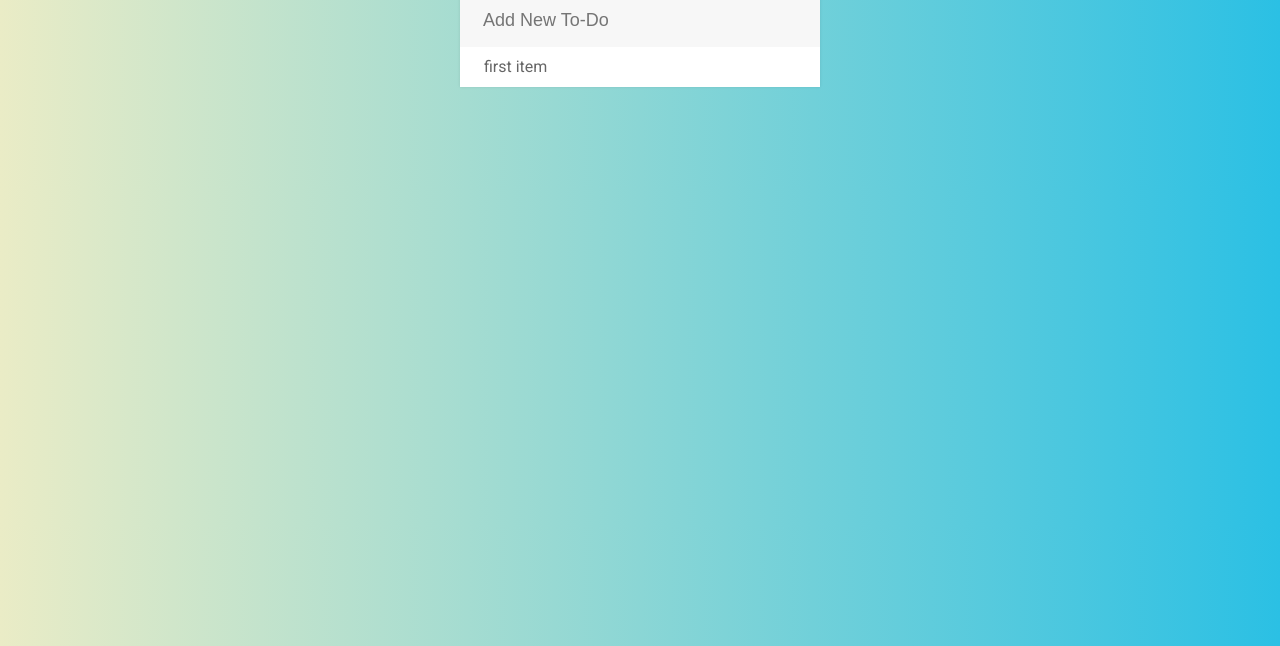
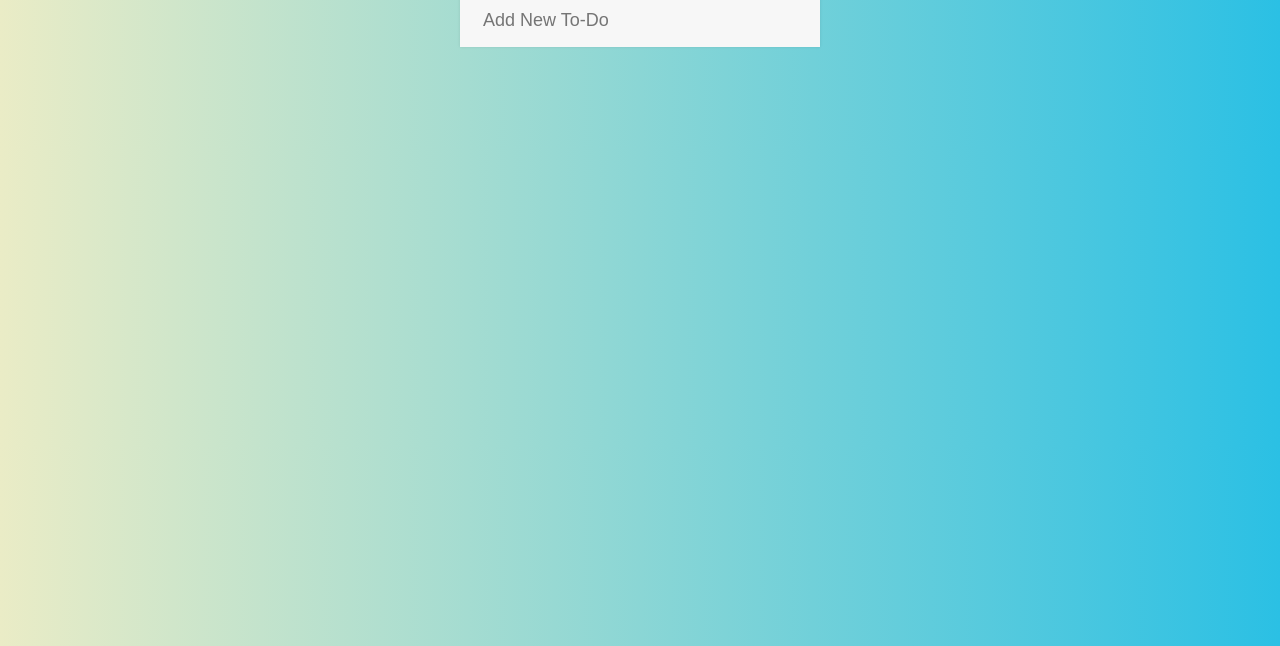
Before and after one commit to FendyPierre/ToDoList, a plain HTML site: page index.html in a window 1280 px wide. Shown: the part 154-800 px from the top of the page. Drawn offline with Linux system fonts and the light colour scheme.

Commit message:
optimized index

```diff
--- a/index.html
+++ b/index.html
@@ -13,7 +13,6 @@
         <h1>To-Do List<i class="fa fa-plus"></i></h1>
         <input placeholder="Add New To-Do" type="text">
         <ul>
-            <li> <span><i class="fa fa-trash"></i></span> first item</li>
         </ul>
 
     </div>
```
